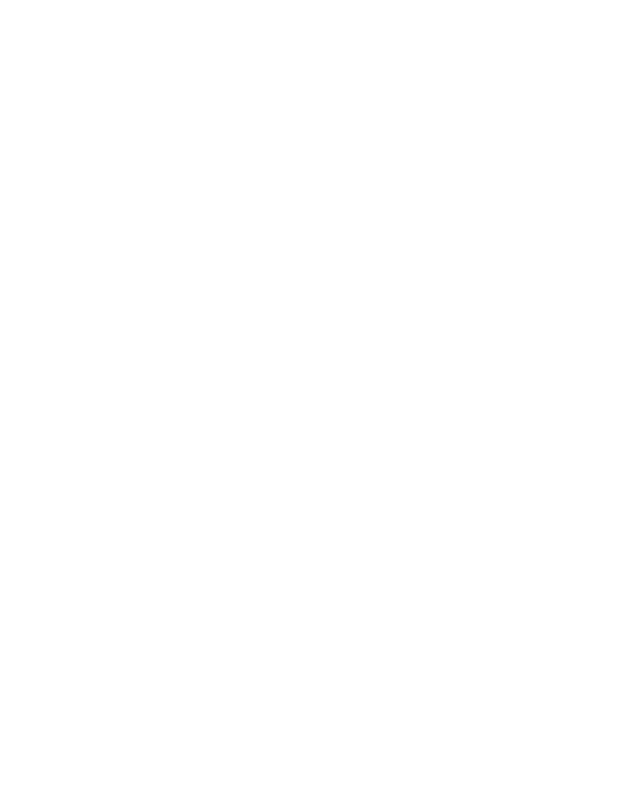
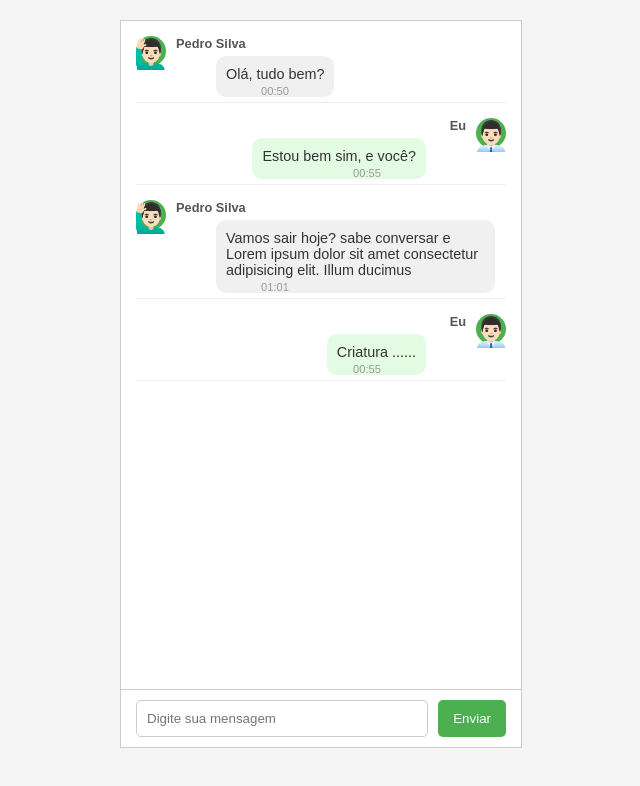
Before and after one commit to Marcao46/ppi1_lista3, a plain HTML site: page 1-chat.html in a window 1280 px wide. Shown: the whole page, without its empty margins (319-959 px from the left). Drawn offline with Linux system fonts and the light colour scheme.

Commit message:
atividades ppi_lista3 chat

```diff
--- a/1-chat.html
+++ b/1-chat.html
@@ -1,11 +1,199 @@
 <!DOCTYPE html>
-<html lang="en">
+<html lang="pt-BR">
 <head>
     <meta charset="UTF-8">
     <meta name="viewport" content="width=device-width, initial-scale=1.0">
-    <title>chat</title>
+    <title>Chat</title>
+    <style>
+        /* ESTILIZAÇÃO GERAL */
+        body {
+            font-family: Arial, sans-serif;
+            margin: 0;
+            background-color: whitesmoke;
+        }
+
+        /* CONTAINER PRINCIPAL DO CHAT */
+        .chat-container {
+            width: 400px;
+            height: 82vh; /* Altura do chat para simular uma janela */
+            margin: 20px auto;
+            border: 1px solid #ccc;
+            background-color: #fff;
+            position: relative; /* Necessário para o input fixo */
+            overflow-y: auto; /* Permite rolagem das mensagens */
+            padding-bottom: 70px; /* Espaço para o campo de input fixo */
+        }
+
+        /* ESTRUTURA DA MENSAGEM */
+        .mensagem {
+            clear: both;
+            margin: 10px 15px; /* Ajustei a margem superior/inferior para 10px */
+            padding: 5px 0;
+            overflow: hidden; /* Clearfix para o conteúdo da mensagem */
+            border-bottom: 1px solid #eee;
+        }
+
+        /* AVATAR - CORRIGIDO PARA CENTRALIZAR E AUMENTAR O EMOJI */
+        .avatar {
+            width: 30px;
+            height: 30px;
+            background-color: #4CAF50; /* Cor de fundo (visível se não houver emoji) */
+            border-radius: 50%;
+            float: right; /* Padrão: avatar à direita (para "Eu") */
+            margin-left: 10px;
+
+            /* ESTILOS PARA O EMOJI */
+            display: flex;
+            justify-content: center;
+
+            font-size: 29px; /* Tamanho do emoji ajustado para preencher o círculo */
+            line-height: 1.3;
+        }
+
+        /* CAIXA DE CONTEÚDO DA MENSAGEM */
+        .conteudo {
+            max-width: 70%;
+            padding: 10px;
+            border-radius: 10px;
+            position: relative;
+        }
+
+        /* MENSAGENS ENVIADAS (EU) - Float para a Direita */
+        .eu {
+            text-align: right;
+        }
+
+        .eu .conteudo {
+            background-color: #E3FBE3; /* Fundo verde claro */
+            float: right;
+            margin-right: 40px;
+        }
+
+        /* MENSAGENS RECEBIDAS (OUTRO) - Float para a Esquerda */
+        .outro {
+            text-align: left;
+        }
+
+        /* Ajusta o avatar para o lado esquerdo na mensagem "Outro" */
+        .outro .avatar {
+            float: left;
+            margin-right: 10px;
+            margin-left: 0;
+        }
+
+        .outro .conteudo {
+            background-color: #f0f0f0; /* Fundo cinza claro */
+            float: left;
+            margin-left: 40px;
+        }
+
+        /* DETALHES DA MENSAGEM */
+        .nome {
+            font-size: 0.8em;
+            font-weight: bold;
+            color: #555;
+            margin-bottom: 5px;
+        }
+
+        .corpo {
+            font-size: 0.9em;
+            color: #333;
+            margin-bottom: 5px;
+        }
+
+        .hora {
+            font-size: 0.7em;
+            color: #999;
+            margin-top: 5px;
+            position: absolute;
+            bottom: 0px;
+            right: 15px;
+            z-index: 10;
+        }
+
+        .eu .hora {
+            right: 45px;
+        }
+
+        .outro .hora {
+            left: 45px;
+            right: auto;
+        }
+
+        /* CAMPO DE INPUT FIXO (FOOTER) */
+        .input-area {
+            position: absolute;
+            bottom: 0;
+            width: 100%;
+            padding: 10px 15px;
+            border-top: 1px solid #ccc;
+            background-color: #fff;
+            box-sizing: border-box;
+            display: flex;
+        }
+
+        .input-area input[type="text"] {
+            flex-grow: 1;
+            padding: 10px;
+            border: 1px solid #ccc;
+            border-radius: 5px;
+            margin-right: 10px;
+        }
+
+        .input-area button {
+            padding: 10px 15px;
+            background-color: #4CAF50;
+            color: white;
+            border: none;
+            border-radius: 5px;
+            cursor: pointer;
+        }
+    </style>
 </head>
 <body>
 
+    <div class="chat-container">
+
+        <div class="mensagem outro">
+            <div class="avatar">🙋🏻‍♂️</div> <div class="nome">Pedro Silva</div>
+            <div class="conteudo">
+                <div class="corpo">Olá, tudo bem?</div>
+                <div class="hora">00:50</div>
+            </div>
+        </div>
+
+        <div class="mensagem eu">
+            <div class="avatar">👨🏻‍💼</div> <div class="nome">Eu</div>
+            <div class="conteudo">
+                <div class="corpo">Estou bem sim, e você?</div>
+                <div class="hora">00:55</div>
+            </div>
+        </div>
+
+        <div class="mensagem outro">
+            <div class="avatar">🙋🏻‍♂️</div> <div class="nome">Pedro Silva</div>
+            <div class="conteudo">
+                <div class="corpo">
+                    Vamos sair hoje? sabe conversar e Lorem ipsum dolor sit amet consectetur adipisicing elit. Illum ducimus
+                </div>
+                <div class="hora">01:01</div>
+            </div>
+        </div>
+
+        <div class="mensagem eu">
+            <div class="avatar">👨🏻‍💼</div> <div class="nome">Eu</div>
+            <div class="conteudo">
+                <div class="corpo">Criatura ......</div>
+                <div class="hora">00:55</div>
+            </div>
+        </div>
+
+        <div class="input-area">
+            <input type="text" placeholder="Digite sua mensagem">
+            <button>Enviar</button>
+        </div>
+
+    </div>
+
 </body>
 </html>
```
